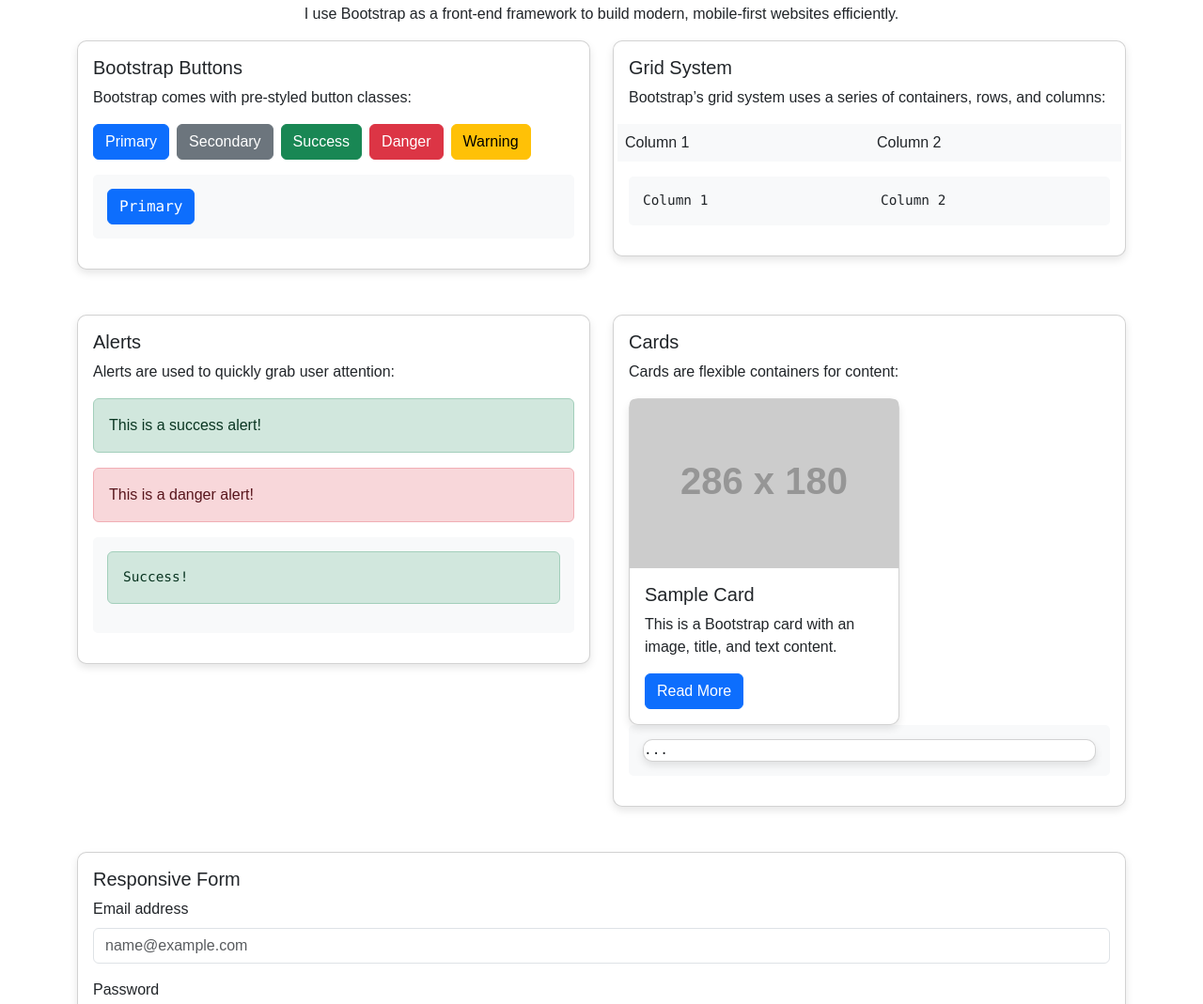
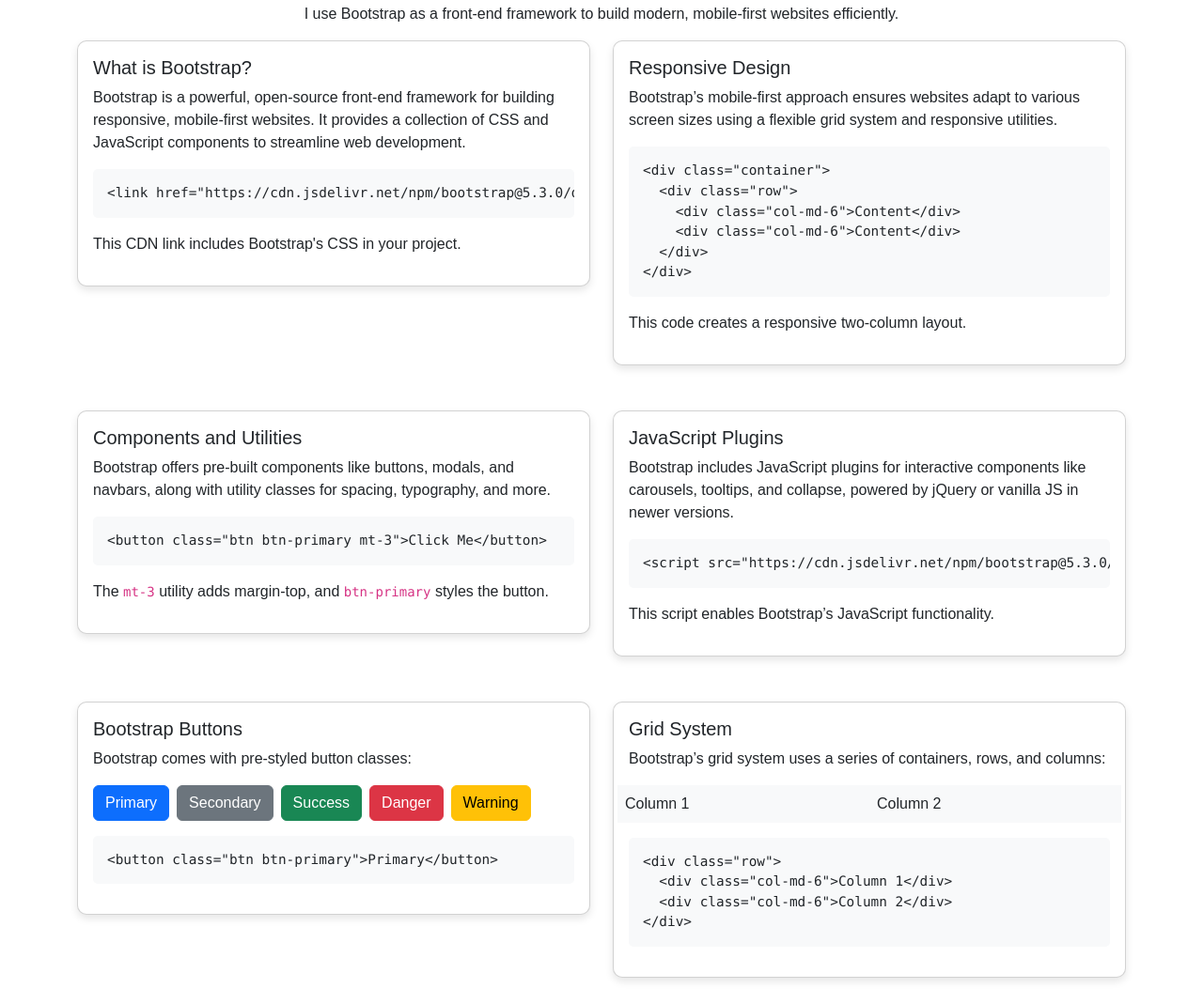
Before and after one commit to Rajib-Baral/AssignmentOne, a plain HTML site: page bootstrap.html in a window 1280 px wide. Shown: the part 315-1384 px from the top of the page at 94% size. Drawn offline with nearby package versions, Linux system fonts and the light colour scheme; placeholder pictures from the web are drawn by us.

Commit message:
Update bootstrap.html

```diff
--- a/bootstrap.html
+++ b/bootstrap.html
@@ -39,6 +39,57 @@
   <h2 class="section-title">Introduction to Bootstrap</h2>
   <p class="text-center">I use Bootstrap as a front-end framework to build modern, mobile-first websites efficiently.</p>
 
+  <!-- Bootstrap Theory Cards -->
+  <div class="row g-4 mb-5">
+    <div class="col-md-6">
+      <div class="card">
+        <div class="card-body">
+          <h5 class="card-title">What is Bootstrap?</h5>
+          <p>Bootstrap is a powerful, open-source front-end framework for building responsive, mobile-first websites. It provides a collection of CSS and JavaScript components to streamline web development.</p>
+          <pre><code>&lt;link href="https://cdn.jsdelivr.net/npm/bootstrap@5.3.0/dist/css/bootstrap.min.css" rel="stylesheet"&gt;</code></pre>
+          <p>This CDN link includes Bootstrap's CSS in your project.</p>
+        </div>
+      </div>
+    </div>
+    <div class="col-md-6">
+      <div class="card">
+        <div class="card-body">
+          <h5 class="card-title">Responsive Design</h5>
+          <p>Bootstrap’s mobile-first approach ensures websites adapt to various screen sizes using a flexible grid system and responsive utilities.</p>
+          <pre><code>&lt;div class="container"&gt;
+  &lt;div class="row"&gt;
+    &lt;div class="col-md-6"&gt;Content&lt;/div&gt;
+    &lt;div class="col-md-6"&gt;Content&lt;/div&gt;
+  &lt;/div&gt;
+&lt;/div&gt;</code></pre>
+          <p>This code creates a responsive two-column layout.</p>
+        </div>
+      </div>
+    </div>
+  </div>
+  <div class="row g-4 mb-5">
+    <div class="col-md-6">
+      <div class="card">
+        <div class="card-body">
+          <h5 class="card-title">Components and Utilities</h5>
+          <p>Bootstrap offers pre-built components like buttons, modals, and navbars, along with utility classes for spacing, typography, and more.</p>
+          <pre><code>&lt;button class="btn btn-primary mt-3"&gt;Click Me&lt;/button&gt;</code></pre>
+          <p>The <code>mt-3</code> utility adds margin-top, and <code>btn-primary</code> styles the button.</p>
+        </div>
+      </div>
+    </div>
+    <div class="col-md-6">
+      <div class="card">
+        <div class="card-body">
+          <h5 class="card-title">JavaScript Plugins</h5>
+          <p>Bootstrap includes JavaScript plugins for interactive components like carousels, tooltips, and collapse, powered by jQuery or vanilla JS in newer versions.</p>
+          <pre><code>&lt;script src="https://cdn.jsdelivr.net/npm/bootstrap@5.3.0/dist/js/bootstrap.bundle.min.js"&gt;&lt;/script&gt;</code></pre>
+          <p>This script enables Bootstrap’s JavaScript functionality.</p>
+        </div>
+      </div>
+    </div>
+  </div>
+
   <div class="row g-4">
     <div class="col-md-6">
       <div class="card">
@@ -52,7 +103,7 @@
             <button class="btn btn-danger">Danger</button>
             <button class="btn btn-warning">Warning</button>
           </div>
-          <pre><code><button class="btn btn-primary">Primary</button></code></pre>
+          <pre><code>&lt;button class="btn btn-primary"&gt;Primary&lt;/button&gt;</code></pre>
         </div>
       </div>
     </div>
@@ -66,10 +117,10 @@
             <div class="col-md-6 bg-light p-2">Column 1</div>
             <div class="col-md-6 bg-light p-2">Column 2</div>
           </div>
-          <pre class="mt-3"><code><div class="row">
-  <div class="col-md-6">Column 1</div>
-  <div class="col-md-6">Column 2</div>
-</div></code></pre>
+          <pre class="mt-3"><code>&lt;div class="row"&gt;
+  &lt;div class="col-md-6"&gt;Column 1&lt;/div&gt;
+  &lt;div class="col-md-6"&gt;Column 2&lt;/div&gt;
+&lt;/div&gt;</code></pre>
         </div>
       </div>
     </div>
@@ -87,7 +138,7 @@
           <div class="alert alert-danger" role="alert">
             This is a danger alert!
           </div>
-          <pre><code><div class="alert alert-success">Success!</div></code></pre>
+          <pre><code>&lt;div class="alert alert-success"&gt;Success!&lt;/div&gt;</code></pre>
         </div>
       </div>
     </div>
@@ -98,14 +149,13 @@
           <h5 class="card-title">Cards</h5>
           <p>Cards are flexible containers for content:</p>
           <div class="card" style="width: 18rem;">
-            <img src="https://via.placeholder.com/286x180" class="card-img-top" alt="Placeholder image">
             <div class="card-body">
               <h5 class="card-title">Sample Card</h5>
               <p class="card-text">This is a Bootstrap card with an image, title, and text content.</p>
               <a href="#" class="btn btn-primary">Read More</a>
             </div>
           </div>
-          <pre><code><div class="card">...</div></code></pre>
+          <pre><code>&lt;div class="card"&gt;...&lt;/div&gt;</code></pre>
         </div>
       </div>
     </div>
@@ -127,7 +177,7 @@
             </div>
             <button type="submit" class="btn btn-success">Submit</button>
           </form>
-          <pre class="mt-3"><code><form>...</form></code></pre>
+          <pre class="mt-3"><code>&lt;form&gt;...&lt;/form&gt;</code></pre>
         </div>
       </div>
     </div>
@@ -164,14 +214,13 @@
               </div>
             </div>
           </div>
-          <pre><code><div class="accordion" id="accordionExample">...</div></code></pre>
+          <pre><code>&lt;div class="accordion" id="accordionExample"&gt;...&lt;/div&gt;</code></pre>
           <p>This accordion allows users to expand/collapse content sections efficiently.</p>
         </div>
       </div>
     </div>
 
-  <div class="row g-4 mt-4">
-    <div class="col-md-12">
+    <div class="col-md-6">
       <div class="card">
         <div class="card-body">
           <h5 class="card-title">Responsive Navbar with Dropdown</h5>
@@ -200,7 +249,7 @@
               </div>
             </div>
           </nav>
-          <pre><code><nav class="navbar navbar-expand-lg navbar-dark">...</nav></code></pre>
+          <pre><code>&lt;nav class="navbar navbar-expand-lg navbar-dark"&gt;...&lt;/nav&gt;</code></pre>
           <p>This responsive navbar includes a dropdown menu that works on all devices.</p>
         </div>
       </div>
```
